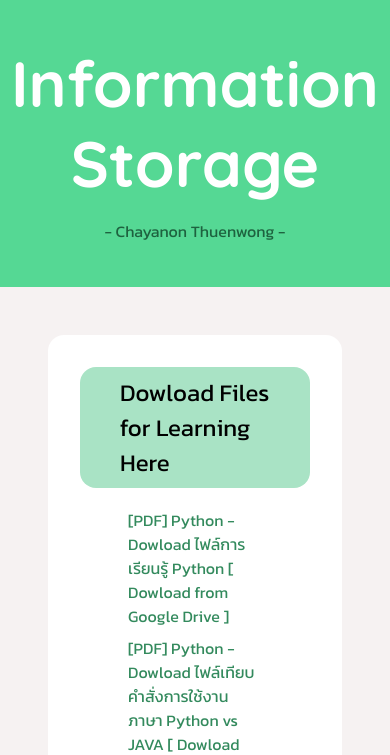
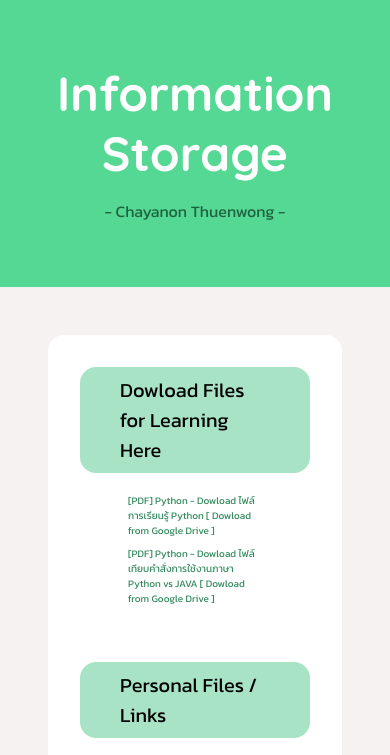
Before and after one commit to ChayanonThuenwong/WebsiteInformation, a plain HTML site: page index.html in a window 390 px wide. Shown: the part 65-820 px from the top of the page. Drawn offline with Linux system fonts and the light colour scheme.

Commit message:
WebsiteInformation

```diff
--- a/style.css
+++ b/style.css
@@ -258,3 +258,30 @@ body {
     }
 
 }
+
+
+@media (max-width: 600px) {
+
+
+  .container-link-1 {
+    a {
+        font-size: 10px;
+    }
+  }
+  .link-background {
+    h2 {
+        font-size: 20px;
+    }
+  }
+
+  .link-background2 {
+    h2 {
+        font-size: 20px;
+    }
+  }
+
+  .container {
+    .text1 {
+        font-size: 3rem;
+    }
+}
```
